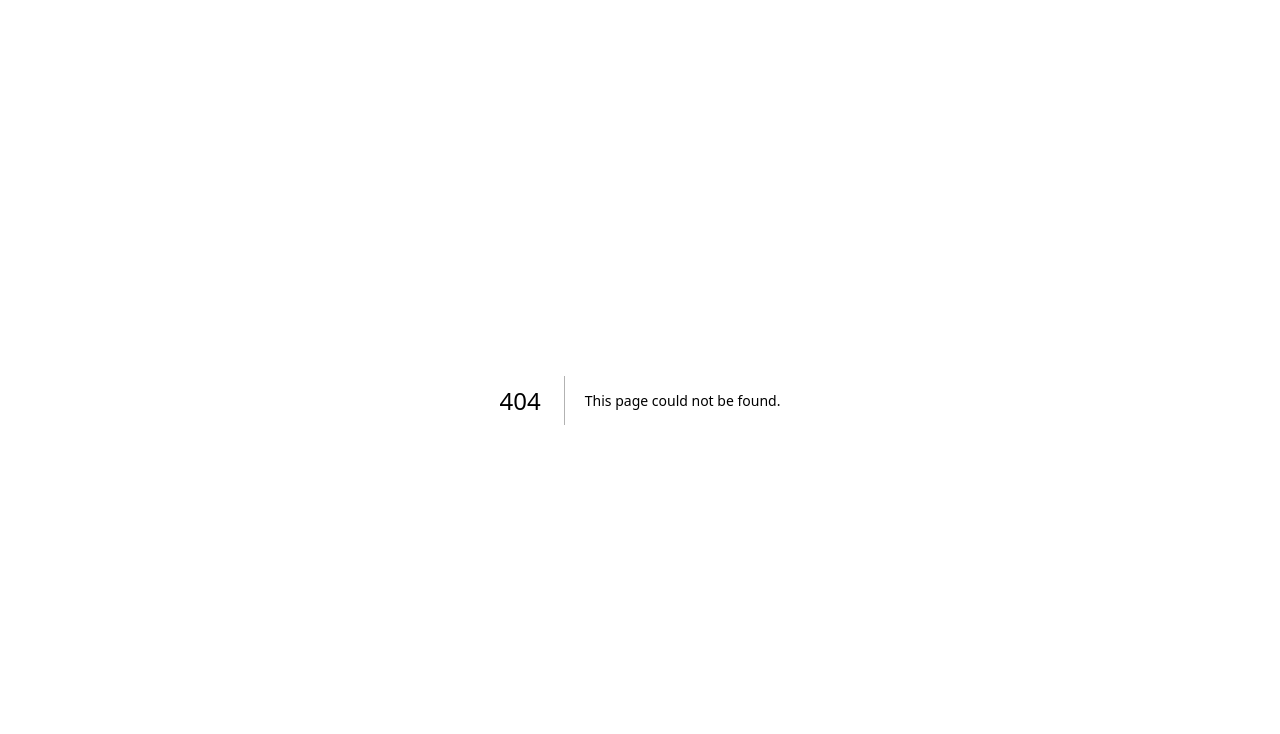
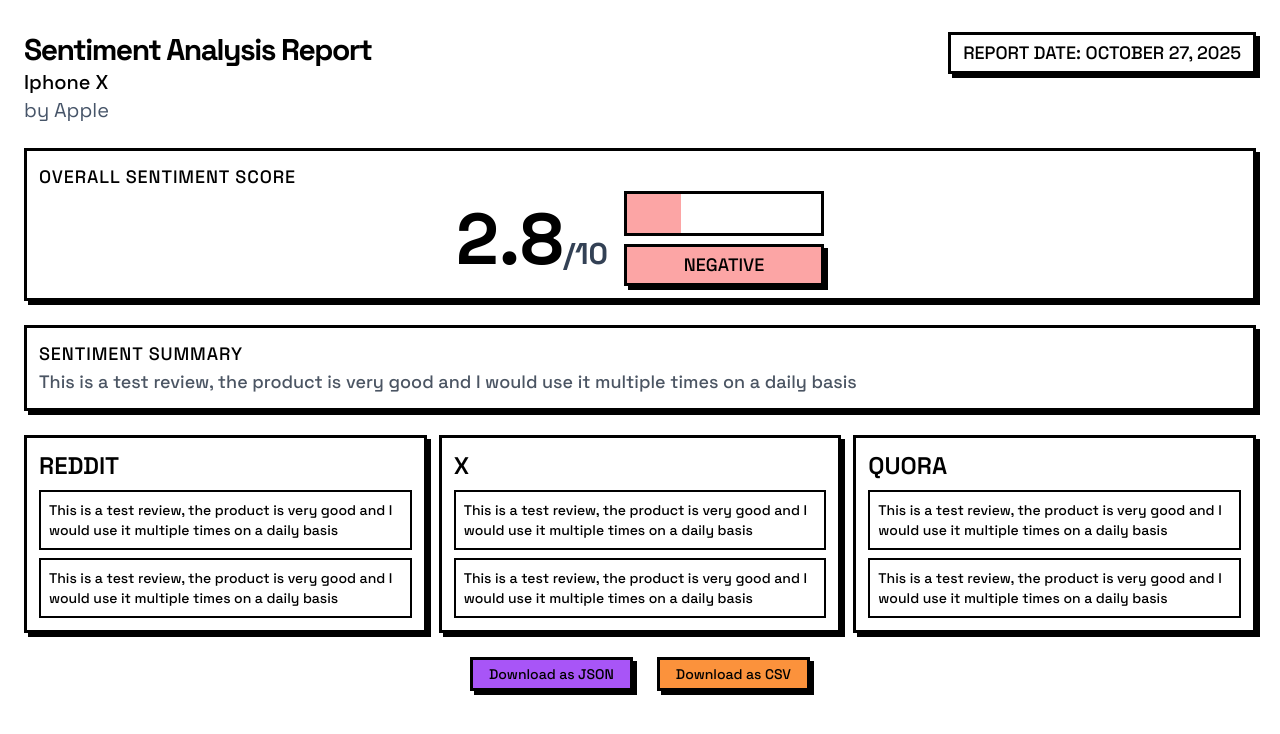
Before and after one commit to Arinji2/mum-hacks, a Next.js app in the folder frontend/: page /report/1 in a window 1280 px wide. Before the commit this address had no page. Shown: the top 734 px of the page. Built offline with nearby package versions, Linux system fonts and the light colour scheme.

Commit message:
frontend: Finish report page

```diff
--- /dev/null
+++ b/frontend/src/app/report/[id]/page.tsx
@@ -0,0 +1,134 @@
+import { colors } from "@/colors";
+
+export default async function Report({
+	params,
+}: {
+	params: Promise<{ id: string }>;
+}) {
+	const reportScore = 2.8;
+	const maxScore = 10;
+	const normalized = (reportScore / maxScore) * 100;
+
+	const getColor = (score: number) => {
+		if (score < 4) return colors.sentiments.negative;
+		if (score < 6) return colors.sentiments.neutral;
+		return colors.sentiments.positive;
+	};
+
+	const fillColor = getColor(reportScore);
+
+	return (
+		<div className="w-full h-fit flex flex-col items-center justify-start py-8 gap-6 px-6">
+			{" "}
+			<div className="w-full h-fit flex flex-row items-start justify-between">
+				{" "}
+				<div className="w-fit h-fit flex flex-col items-start justify-start">
+					{" "}
+					<h1 className="text-3xl font-bold tracking-tighter">
+						{" "}
+						Sentiment Analysis Report{" "}
+					</h1>{" "}
+					<h2 className="text-xl text-black font-medium">Iphone X</h2>{" "}
+					<h3 className="text-slate-600 text-xl">by Apple</h3>{" "}
+				</div>{" "}
+				<div className="w-fit shadow-button h-fit p-1 px-3 border-[3px] border-black">
+					{" "}
+					<p className="text-lg font-medium">
+						REPORT DATE: OCTOBER 27, 2025
+					</p>{" "}
+				</div>{" "}
+			</div>
+			<div
+				style={
+					{
+						"--color": fillColor,
+					} as React.CSSProperties
+				}
+				className="w-full h-fit border-[3px] p-3 border-black shadow-button flex flex-col items-start justify-start "
+			>
+				<h4 className="text-lg tracking-wider font-medium">
+					OVERALL SENTIMENT SCORE
+				</h4>
+
+				<div className="w-full h-fit flex flex-row items-center justify-center gap-4">
+					<p className="text-7xl font-bold text-black">
+						{reportScore}
+						<span className="text-slate-700 text-3xl">/10</span>
+					</p>
+
+					<div className="w-fit h-fit flex flex-col items-stretch justify-center gap-2">
+						<div className="relative w-[200px] h-[45px] border-[3px] border-black overflow-hidden">
+							<div
+								className={`bg-[--color] h-full`}
+								style={{ width: `${normalized}%` }}
+							/>
+						</div>
+
+						<div className="w-auto bg-[--color] h-fit p-1 px-4 flex  items-center justify-center border-[3px] border-black shadow-button">
+							<p className="text-lg text-black font-medium">
+								{reportScore >= 8
+									? "POSITIVE"
+									: reportScore < 8 && reportScore > 4
+										? "NEUTRAL"
+										: "NEGATIVE"}
+							</p>
+						</div>
+					</div>
+				</div>
+			</div>
+			<div
+				style={
+					{
+						"--color": fillColor,
+					} as React.CSSProperties
+				}
+				className="w-full h-fit border-[3px] p-3 border-black shadow-button flex flex-col items-start justify-start "
+			>
+				<h4 className="text-lg tracking-wider font-medium">
+					SENTIMENT SUMMARY
+				</h4>
+
+				<p className="text-lg font-medium text-offwhite">
+					This is a test review, the product is very good and I would use it
+					multiple times on a daily basis
+				</p>
+			</div>
+			<div className="w-full h-fit flex xl:grid-cols-3 gap-3 md:grid-cols-2 grid-cols-1">
+				<div className="w-full h-fit flex border-black border-[3px] shadow-button flex-col items-start justify-center p-3 gap-2">
+					<p className="text-2xl font-semibold">REDDIT</p>
+					<Card content="This is a test review, the product is very good and I would use it multiple times on a daily basis" />
+
+					<Card content="This is a test review, the product is very good and I would use it multiple times on a daily basis" />
+				</div>
+				<div className="w-full h-fit flex border-black border-[3px] shadow-button flex-col items-start justify-center p-3 gap-2">
+					<p className="text-2xl font-semibold">X</p>
+					<Card content="This is a test review, the product is very good and I would use it multiple times on a daily basis" />
+
+					<Card content="This is a test review, the product is very good and I would use it multiple times on a daily basis" />
+				</div>
+				<div className="w-full h-fit flex border-black border-[3px] shadow-button flex-col items-start justify-center p-3 gap-2">
+					<p className="text-2xl font-semibold">QUORA</p>
+					<Card content="This is a test review, the product is very good and I would use it multiple times on a daily basis" />
+
+					<Card content="This is a test review, the product is very good and I would use it multiple times on a daily basis" />
+				</div>
+			</div>
+			<div className="w-full h-fit flex flex-row items-center justify-center gap-6">
+				<div className="w-fit h-fit border-[3px] border-black shadow-button px-4 py-1 bg-[#a855f7]">
+					<p className="text-black text-sm font-medium">Download as JSON</p>
+				</div>
+				<div className="w-fit h-fit border-[3px] border-black shadow-button px-4 py-1 bg-[#fb923c]">
+					<p className="text-black text-sm font-medium">Download as CSV</p>
+				</div>
+			</div>
+		</div>
+	);
+}
+
+function Card({ content }: { content: string }) {
+	return (
+		<div className=" p-2 w-full h-fit flex flex-col items-start justify-start gap-2 border-[2px] border-black">
+			<p className="text-sm font-medium text-black">{content}</p>
+		</div>
+	);
+}
```
